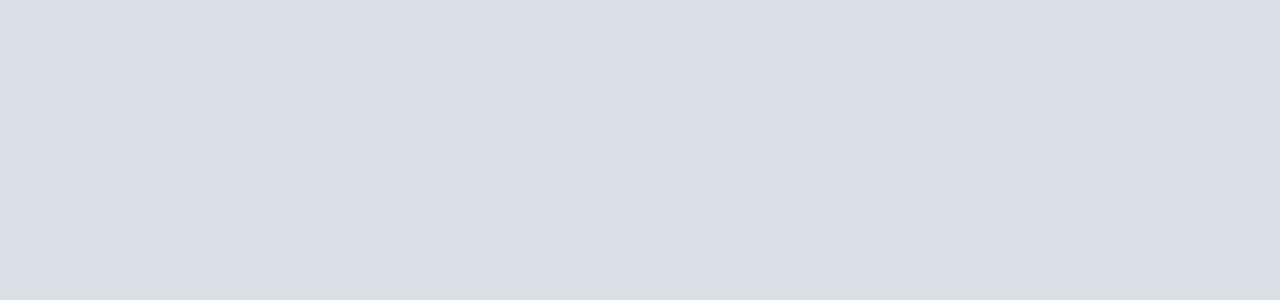
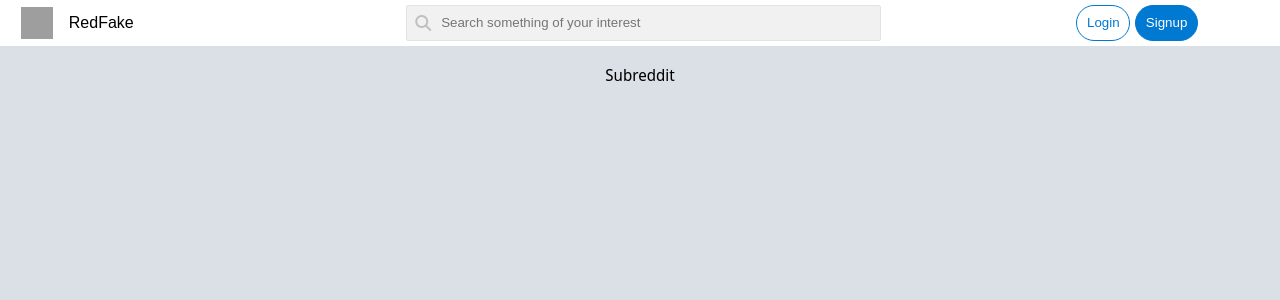
Before and after one commit to adrianhm13/reddit-clone, a React (Create React App) app: page /r/1 in a window 1280 px wide. Shown: the top 300 px of the page. Built offline with nearby package versions, Linux system fonts and the light colour scheme; grey boxes are pictures that could not be loaded; a web font is replaced by a local one.

Commit message:
Styled components

```diff
--- a/package.json
+++ b/package.json
@@ -4,6 +4,7 @@
   "private": true,
   "dependencies": {
     "@emotion/react": "^11.7.1",
+    "@emotion/styled": "^11.6.0",
     "@testing-library/jest-dom": "^5.16.1",
     "@testing-library/react": "^12.1.2",
     "@testing-library/user-event": "^13.5.0",
--- a/src/App.js
+++ b/src/App.js
@@ -18,8 +18,8 @@ function App() {
         <Route path="/home">
           <Home />
         </Route>
-        <Route path="/subreddit/:id">
-          <Subreddit />
+        <Route path="/r/:id">
+          <Home />
         </Route>
         <Route path="/comments/:idpost">
           <Post />
--- /dev/null
+++ b/src/components/Input/Input.js
@@ -0,0 +1,19 @@
+import styled from "@emotion/styled";
+
+export const Input = styled.input`
+    margin: 17px 0 0 0;
+    padding: 10px;
+    width: 100%;
+    font-family: "Noto Sans Display", sans-serif;
+    font-size: 13px;
+    resize: none;
+    border: 1px solid rgb(209, 209, 209);
+  &:hover {
+    transition: border-color 0.3s ease-in-out;
+    border: 1px solid #0079d3;
+  }
+  &:focus {
+    outline: none;
+    border: 1px solid #0079d3;
+  }
+`;
--- /dev/null
+++ b/src/components/Modal/Modal.js
@@ -0,0 +1,50 @@
+import {
+  ModalMain,
+  ModalLeftContent,
+  ModalRightContent,
+  ModalContent,
+  InputsSign,
+  Divider
+} from "../Modal/Modal.style";
+import { Button } from "../button/Button";
+import { Input } from "../Input/Input";
+export default function Modal({setShowModal}) {
+  return (
+    <ModalMain>
+      <ModalContent>
+        <ModalLeftContent>
+          <img
+            src="https://www.redditstatic.com/accountmanager/bbb584033aa89e39bad69436c504c9bd.png"
+            alt="Login"
+          />
+        </ModalLeftContent>
+        <ModalRightContent>
+          <i
+            className="far fa-times-circle"
+            onClick={() => {
+              setShowModal(false);
+            }}
+          ></i>
+          <h3>Login</h3>
+          <Divider>
+            <hr /> Or <hr />
+          </Divider>
+
+          <InputsSign>
+            <form>
+              <label>
+                <Input type="email" placeholder="Email"></Input>
+              </label>
+              <label>
+                <Input type="password" placeholder="Password"></Input>
+              </label>
+              <Button outline w100 mt1>
+                Login
+              </Button>
+            </form>
+          </InputsSign>
+        </ModalRightContent>
+      </ModalContent>
+    </ModalMain>
+  );
+}
--- /dev/null
+++ b/src/components/Modal/Modal.style.js
@@ -0,0 +1,74 @@
+import { keyframes } from "@emotion/react";
+import styled from "@emotion/styled";
+
+const fadeIn = keyframes`
+  from {
+    opacity: 0;
+  }
+  to {
+    opacity: 1;
+  }
+`;
+export const ModalMain = styled.div`
+  position: fixed;
+  top: 0;
+  left: 0;
+  width: 100%;
+  height: 100%;
+  background: rgba(0, 0, 0, 0.6);
+  animation: ${fadeIn} 0.7s forwards;
+`;
+export const ModalContent = styled.div`
+  position: fixed;
+  background: white;
+  width: 40%;
+  height: 50%;
+  top: 50%;
+  left: 50%;
+  display: flex;
+  transform: translate(-50%, -50%);
+  & > * > i {
+    position: absolute;
+    top: 10px;
+    right: 10px;
+    font-size: 2rem;
+    color: darkgrey;
+    cursor: pointer;
+  }
+  @media (max-width: 480px) {
+    width: 90%;
+  }
+  @media (max-width: 770px) {
+    width: 90%;
+  }
+  @media (max-width: 1024px) {
+    width: 65%;
+  }
+`;
+export const ModalLeftContent = styled.div`
+  width: 25%;
+  overflow: hidden;
+`;
+export const ModalRightContent = styled.div`
+  padding: 1rem;
+  width: 75%;
+  text-align: start;
+  padding-top: 35px;
+`;
+export const InputsSign = styled.div`
+  display: flex;
+  flex-direction: column;
+  width: 50%;
+`;
+export const Divider = styled.div`
+  width: 50%;
+  display: flex;
+  justify-content: flex-start;
+  align-items: flex-start;
+  flex-direction: row;
+  hr {
+    margin-left: 0.5rem;
+    margin-right: 0.5rem;
+    width: 45%;
+  }
+`;
--- /dev/null
+++ b/src/components/button/Button.js
@@ -0,0 +1,21 @@
+import styled from "@emotion/styled";
+
+export const Button = styled.button`
+  padding: 0.6rem;
+  min-width: 40px;
+  width: ${(props) => (props.w100 ? "100%" : "")};
+  margin-top: ${(props) => (props.mt1 ? "1rem" : "")};
+  min-height: 32px;
+  border-radius: 30px;
+  border: 1px solid;
+  border-radius: 30px;
+  border: 1px solid #0079d3;
+  outline: none;
+  cursor: pointer;
+  transition: 0.7s;
+  color: ${(props) => (props.outline ? "#0079d3" : "white")};
+  background-color: ${(props) => (props.outline ? "transparent" : "#0079d3")};
+  :hover {
+    background-color: ${(props) => (props.outline ? "#ECECEC" : "#0087EC")};
+  }
+`;
--- /dev/null
+++ b/src/components/login/Login.js
@@ -0,0 +1,26 @@
+import { useState } from "react";
+
+//Components
+
+import { Button } from "../button/Button";
+import Modal from "../Modal/Modal";
+
+export default function Login() {
+  const [showModal, setShowModal] = useState(false);
+
+  return (
+    <>
+      <>
+        <Button
+          outline
+          onClick={() => {
+            setShowModal(true);
+          }}
+        >
+          Login
+        </Button>
+      </>
+      <>{showModal && <Modal action="login" setShowModal={setShowModal} />}</>
+    </>
+  );
+}
--- a/src/components/navbar/Navbar.js
+++ b/src/components/navbar/Navbar.js
@@ -1,12 +1,20 @@
 /** @jsxImportSource @emotion/react */
 
+import Login from "../login/Login";
+import Signup from "../signup/Signup"
 import { navbarStyle, searchBarStyle, userButtons, logo } from "./Navbar.style";
+
+// Components
+import { Button } from "../button/Button";
 
 export default function Navbar() {
   return (
     <header css={navbarStyle}>
       <div css={logo}>
-        <img src="https://blog.lastpass.com/wp-content/uploads/sites/20/2020/04/reddit-logo-2.jpg" alt="logo"></img>
+        <img
+          src="https://blog.lastpass.com/wp-content/uploads/sites/20/2020/04/reddit-logo-2.jpg"
+          alt="logo"
+        ></img>
         RedFake
       </div>
       <div css={searchBarStyle}>
@@ -21,8 +29,8 @@ export default function Navbar() {
         </form>
       </div>
       <div css={userButtons}>
-        <button>Login</button>
-        <button>Signup</button>
+        <Login />
+        <Signup />
       </div>
     </header>
   );
--- a/src/components/navbar/Navbar.style.js
+++ b/src/components/navbar/Navbar.style.js
@@ -20,6 +20,7 @@ export const logo = css`
   align-items: center;
   gap: 1rem;
   color: black;
+  cursor: default;
   font-family: 'Lexend Zetta', sans-serif;
   margin-left: 1rem;
   flex-grow: 1;
@@ -75,20 +76,4 @@ export const userButtons = css`
   gap: 5px;
   flex-grow: 1;
   margin-right: auto;
-  button {
-    padding: 0.6rem;
-    min-width: 40px;
-    min-height: 32px;
-    border-radius: 30px;
-    border: 1px solid;
-    border-radius: 30px;
-    border: 1px solid #0079d3;
-    outline: none;
-    cursor: pointer;
-    color: #0079d3;
-    background-color: transparent;
-  }
-  button:hover {
-    background-color: #f7f7f7;
-  }
 `;
--- /dev/null
+++ b/src/components/signup/Signup.js
@@ -0,0 +1,25 @@
+import { useState } from "react";
+
+//Components
+
+import { Button } from "../button/Button";
+import Modal from "../Modal/Modal";
+
+export default function Login() {
+  const [showModal, setShowModal] = useState(false);
+
+  return (
+    <>
+      <>
+        <Button
+          onClick={() => {
+            setShowModal(true);
+          }}
+        >
+          Signup
+        </Button>
+      </>
+      <>{showModal && <Modal action="signup" setShowModal={setShowModal} />}</>
+    </>
+  );
+}
--- a/src/index.css
+++ b/src/index.css
@@ -9,10 +9,10 @@ body {
   -webkit-font-smoothing: antialiased;
   -moz-osx-font-smoothing: grayscale;
 }
-p {
+
+h1, h2, h3, h4, h5, h6, p{
   font-family: 'Noto Sans Display', sans-serif;
 }
-
 code {
   font-family: source-code-pro, Menlo, Monaco, Consolas, "Courier New",
     monospace;
```
Also changed, not shown: 1 other file (tests, documents, lock files or other folders).
